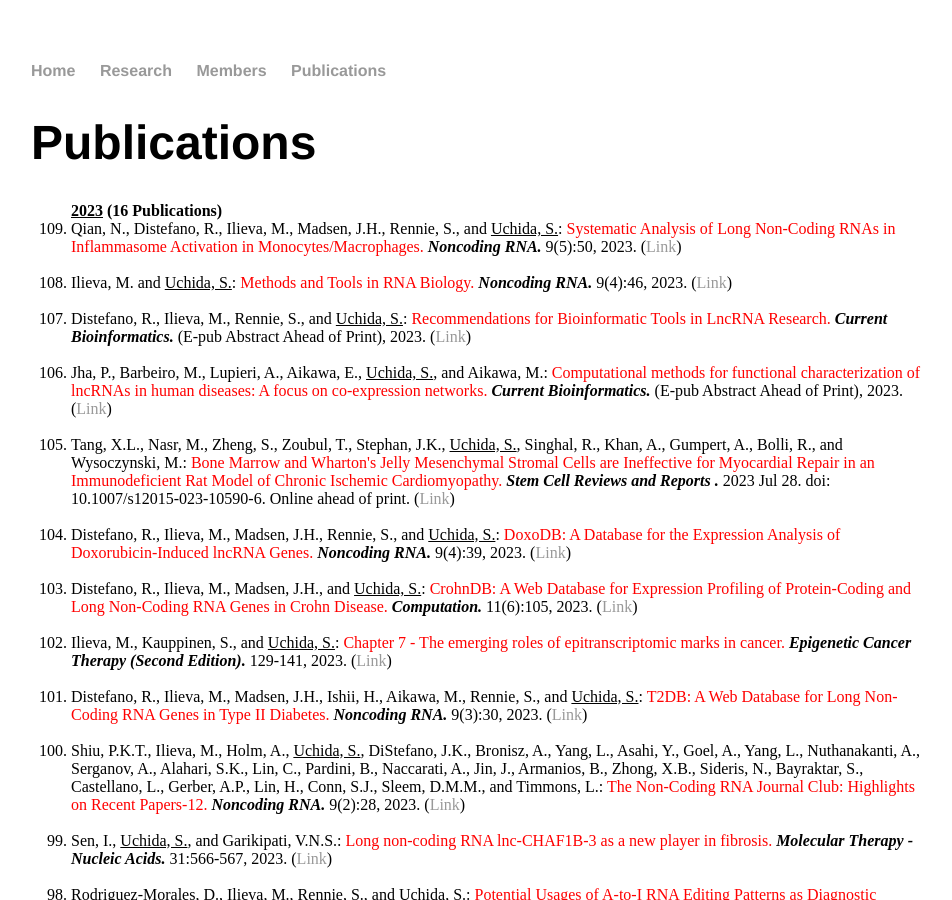
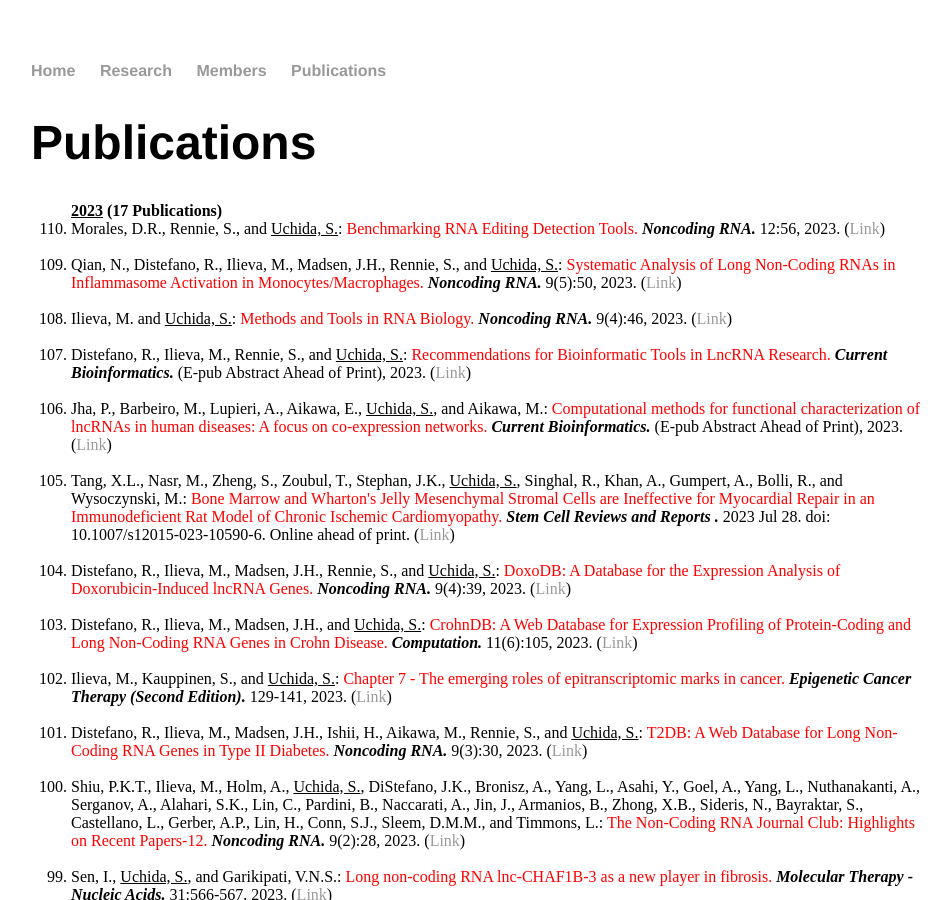
Before and after one commit to heartlncrna/heartlncrna.github.io, a Jekyll site: the page publications/pub_list.html, which Jekyll copies as it is, in a window 1280 px wide and 900 px high. Shown: the whole window, without its empty margins (161-1113 px from the left). Built offline with Jekyll 4.4.1, drawn with Linux system fonts in a browser that asks for light colours.

Commit message:
Update pub_list.html

```diff
--- a/publications/pub_list.html
+++ b/publications/pub_list.html
@@ -26,7 +26,10 @@
 
 			<p class="Normal">
 			<ol reversed="reversed">
-				<strong><u>2023</u>  (16 Publications)</strong>
+				<strong><u>2023</u>  (17 Publications)</strong>
+				<li>		Morales, D.R., Rennie, S., and <u>Uchida, S.</u>: <font color="red">Benchmarking RNA Editing Detection Tools.</font> <b><i>  Noncoding RNA.</i></b> 12:56, 2023. (<a href="https://www.mdpi.com/2673-6284/12/3/56">Link</span></a>)</li>
+			<br>
+
 				<li>	Qian, N., Distefano, R., Ilieva, M., Madsen, J.H., Rennie, S., and <u>Uchida, S.</u>: <font color="red">Systematic Analysis of Long Non-Coding RNAs in Inflammasome Activation in Monocytes/Macrophages.</font> <b><i>  Noncoding RNA.</i></b> 9(5):50, 2023. (<a href="https://www.mdpi.com/2311-553X/9/5/50">Link</span></a>)</li>
 			<br>
 
```
